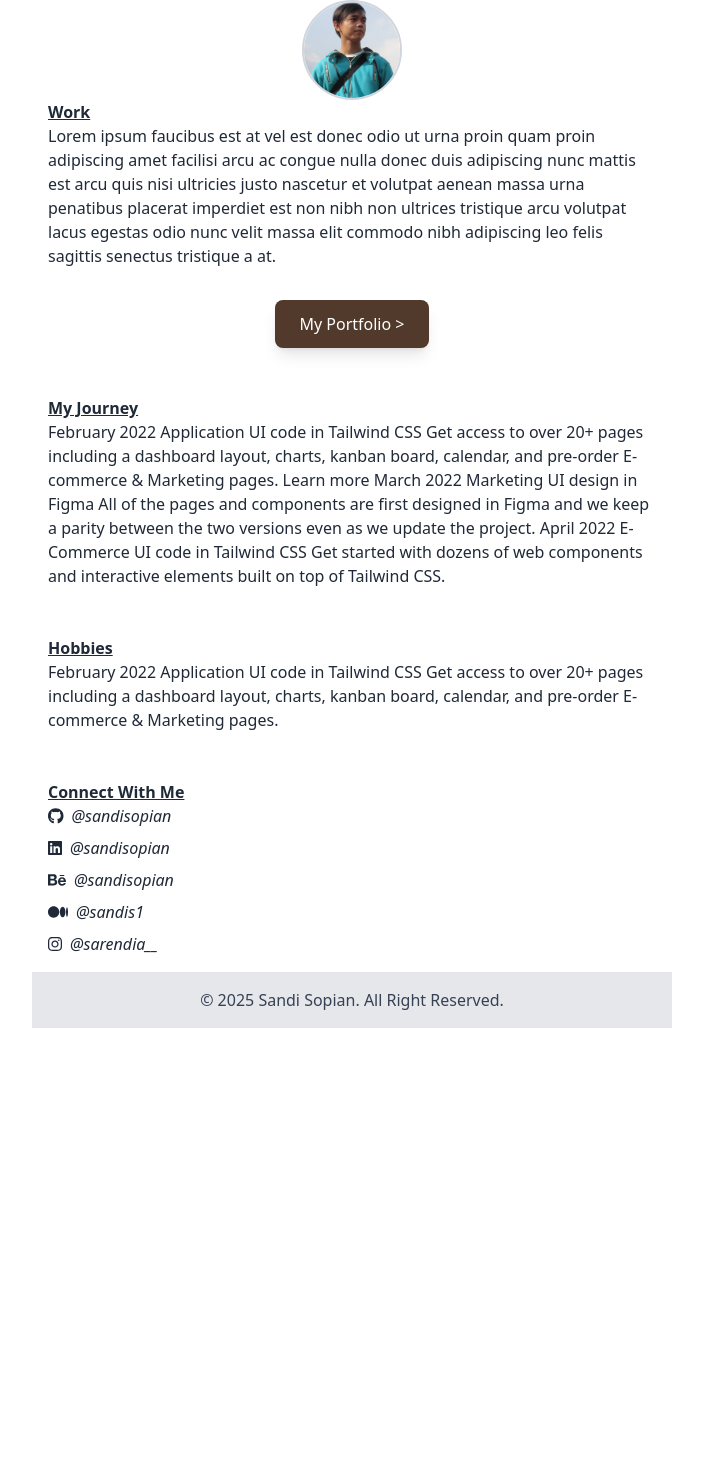
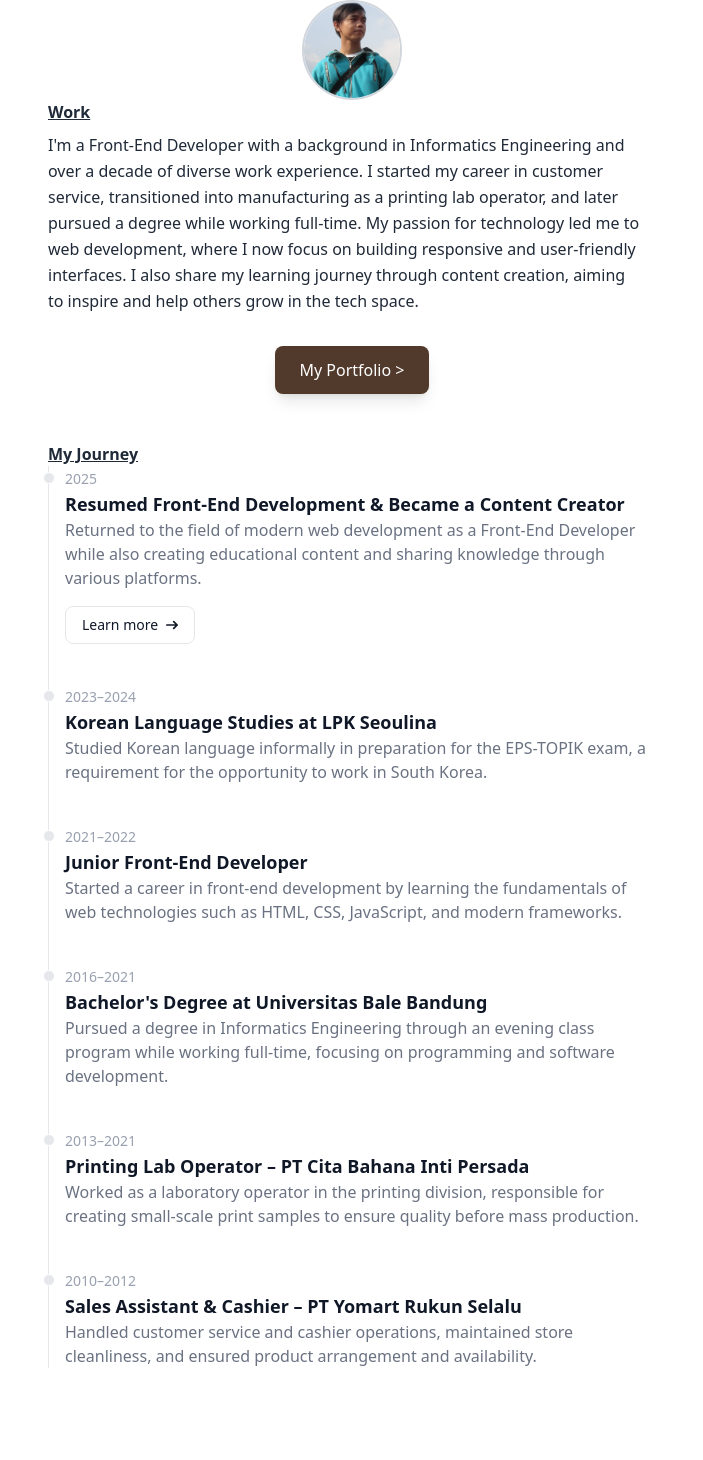
Before and after one commit to SandiSopian/new-portfolio-v3, a Next.js app: page / in a window 1280 px wide. Shown: the part 576-2036 px from the top of the page, without its empty margins (288-991 px from the left). Before the commit the page ends 1604 px from the top, so only its background shows below. Built offline with nearby package versions, Linux system fonts and the light colour scheme.

Commit message:
Fix home portfolio

```diff
--- a/app/page.tsx
+++ b/app/page.tsx
@@ -11,6 +11,7 @@ import {
   faLinkedin,
   faMediumM,
 } from "@fortawesome/free-brands-svg-icons";
+import Timeline from "@/components/Timeline";
 
 export default function Home() {
   const { heroImg } = heroSection;
@@ -51,15 +52,16 @@ export default function Home() {
         </figure>
 
         <article>
-          <h3 className="font-bold underline">Work</h3>
-          <p>
-            Lorem ipsum faucibus est at vel est donec odio ut urna proin quam
-            proin adipiscing amet facilisi arcu ac congue nulla donec duis
-            adipiscing nunc mattis est arcu quis nisi ultricies justo nascetur
-            et volutpat aenean massa urna penatibus placerat imperdiet est non
-            nibh non ultrices tristique arcu volutpat lacus egestas odio nunc
-            velit massa elit commodo nibh adipiscing leo felis sagittis senectus
-            tristique a at.
+          <h3 className="font-bold underline mb-2">Work</h3>
+          <p className="max-w-prose leading-relaxed text-wrap">
+            I'm a Front-End Developer with a background in Informatics
+            Engineering and over a decade of diverse work experience. I started
+            my career in customer service, transitioned into manufacturing as a
+            printing lab operator, and later pursued a degree while working
+            full-time. My passion for technology led me to web development,
+            where I now focus on building responsive and user-friendly
+            interfaces. I also share my learning journey through content
+            creation, aiming to inspire and help others grow in the tech space.
           </p>
         </article>
 
@@ -70,79 +72,44 @@ export default function Home() {
 
       <section className="journey-section p-4 mt-4">
         <h3 className="font-bold underline">My Journey</h3>
-        <p>
-          February 2022 Application UI code in Tailwind CSS Get access to over
-          20+ pages including a dashboard layout, charts, kanban board,
-          calendar, and pre-order E-commerce & Marketing pages. Learn more March
-          2022 Marketing UI design in Figma All of the pages and components are
-          first designed in Figma and we keep a parity between the two versions
-          even as we update the project. April 2022 E-Commerce UI code in
-          Tailwind CSS Get started with dozens of web components and interactive
-          elements built on top of Tailwind CSS.
-        </p>
+        <div>
+          <Timeline />
+        </div>
       </section>
 
       <section className="hobbies-section p-4 mt-4">
         <h3 className="font-bold underline">Hobbies</h3>
         <p>
-          February 2022 Application UI code in Tailwind CSS Get access to over
-          20+ pages including a dashboard layout, charts, kanban board,
-          calendar, and pre-order E-commerce & Marketing pages.
+          Gaming, Watching Movies, Reading Books, Music, Coding and Writing.
         </p>
       </section>
 
       <section className="socmed-section p-4 mt-4">
-        <h3 className="font-bold underline">Connect With Me</h3>
-        <address className="flex flex-col items-start gap-2">
-          <Link
-            href={github}
-            target="_blank"
-            rel="noopener noreferrer"
-            className="flex items-center"
-          >
-            <FontAwesomeIcon icon={faGithub} />
-            <span className="ml-2">@sandisopian</span>
-          </Link>
+        <div>
+          <h3 className="font-bold underline mb-4">Connect With Me</h3>
+        </div>
 
-          <Link
-            href={linkedin}
-            target="_blank"
-            rel="noopener noreferrer"
-            className="flex items-center"
-          >
-            <FontAwesomeIcon icon={faLinkedin} />
-            <span className="ml-2">@sandisopian</span>
-          </Link>
-
-          <Link
-            href={behance}
-            target="_blank"
-            rel="noopener noreferrer"
-            className="flex items-center"
-          >
-            <FontAwesomeIcon icon={faBehance} />
-            <span className="ml-2">@sandisopian</span>
-          </Link>
-
-          <Link
-            href={medium}
-            target="_blank"
-            rel="noopener noreferrer"
-            className="flex items-center"
-          >
-            <FontAwesomeIcon icon={faMediumM} />
-            <span className="ml-2">@sandis1</span>
-          </Link>
-
-          <Link
-            href={instagram}
-            target="_blank"
-            rel="noopener noreferrer"
-            className="flex items-center"
-          >
-            <FontAwesomeIcon icon={faInstagram} />
-            <span className="ml-2">@sarendia__</span>
-          </Link>
+        <address className="flex flex-col gap-3 not-italic">
+          {[
+            { href: github, icon: faGithub, name: "@sandisopian" },
+            { href: linkedin, icon: faLinkedin, name: "@sandisopian" },
+            { href: behance, icon: faBehance, name: "@sandisopian" },
+            { href: medium, icon: faMediumM, name: "@sandis1" },
+            { href: instagram, icon: faInstagram, name: "@sarendia__" },
+          ].map((item, i) => (
+            <div key={i} className="flex items-center">
+              <FontAwesomeIcon icon={item.icon} className="w-5 h-5" />
+              <Link
+                href={item.href}
+                target="_blank"
+                rel="noopener noreferrer"
+                className="ml-2 relative inline-block group"
+              >
+                <span>{item.name}</span>
+                <span className="absolute left-0 -bottom-0.5 w-0 h-0.5 bg-sky-600 transition-all duration-500 group-hover:w-full"></span>
+              </Link>
+            </div>
+          ))}
         </address>
       </section>
     </main>
--- a/components/Footer.tsx
+++ b/components/Footer.tsx
@@ -2,7 +2,7 @@ import React from "react";
 
 const Footer = () => {
   return (
-    <footer className="mx-auto p-4 text-center bg-gray-200 text-gray-700">
+    <footer className="mx-auto p-4 text-center bg-gray-200 dark:bg-black text-gray-700 dark:text-white">
       © 2025 Sandi Sopian. All Right Reserved.
     </footer>
   );
--- a/components/Nav/Navbar.tsx
+++ b/components/Nav/Navbar.tsx
@@ -13,7 +13,7 @@ const Navbar = () => {
   return (
     <div>
       {/* Navbar Utama */}
-      <nav className="p-4 flex items-center justify-between relative z-50 bg-white shadow-md">
+      <nav className="p-4 flex items-center justify-between relative z-50 bg-white dark:bg-black shadow-md">
         {/* Logo */}
         <div className="flex items-center">
           <Image
@@ -28,7 +28,7 @@ const Navbar = () => {
 
         {/* NavLink (Mobile) */}
         <div
-          className={`absolute top-20 right-4 w-56 bg-white shadow-lg rounded-md px-4 flex flex-col gap-4 transition-all duration-300 ease-in-out origin-top-right md:hidden ${
+          className={`absolute top-20 right-4 w-56 bg-white dark:bg-black shadow-lg rounded-md px-4 flex flex-col gap-4 transition-all duration-300 ease-in-out origin-top-right md:hidden ${
             open
               ? "opacity-100 scale-100"
               : "opacity-0 scale-0 pointer-events-none"
--- /dev/null
+++ b/components/Timeline.tsx
@@ -0,0 +1,95 @@
+import React from "react";
+
+const timelineItems = [
+  {
+    date: "2025",
+    title: "Resumed Front-End Development & Became a Content Creator",
+    description:
+      "Returned to the field of modern web development as a Front-End Developer while also creating educational content and sharing knowledge through various platforms.",
+    link: "#",
+    hasLink: true,
+  },
+  {
+    date: "2023–2024",
+    title: "Korean Language Studies at LPK Seoulina",
+    description:
+      "Studied Korean language informally in preparation for the EPS-TOPIK exam, a requirement for the opportunity to work in South Korea.",
+    hasLink: false,
+  },
+  {
+    date: "2021–2022",
+    title: "Junior Front-End Developer",
+    description:
+      "Started a career in front-end development by learning the fundamentals of web technologies such as HTML, CSS, JavaScript, and modern frameworks.",
+    hasLink: false,
+  },
+  {
+    date: "2016–2021",
+    title: "Bachelor's Degree at Universitas Bale Bandung",
+    description:
+      "Pursued a degree in Informatics Engineering through an evening class program while working full-time, focusing on programming and software development.",
+    hasLink: false,
+  },
+  {
+    date: "2013–2021",
+    title: "Printing Lab Operator – PT Cita Bahana Inti Persada",
+    description:
+      "Worked as a laboratory operator in the printing division, responsible for creating small-scale print samples to ensure quality before mass production.",
+    hasLink: false,
+  },
+  {
+    date: "2010–2012",
+    title: "Sales Assistant & Cashier – PT Yomart Rukun Selalu",
+    description:
+      "Handled customer service and cashier operations, maintained store cleanliness, and ensured product arrangement and availability.",
+    hasLink: false,
+  },
+];
+
+const Timeline = () => {
+  return (
+    <div>
+      <ol className="relative border-s border-gray-200 dark:border-gray-700">
+        {timelineItems.map((item, index) => (
+          <li key={index} className="mb-10 ms-4">
+            <div className="absolute w-3 h-3 bg-gray-200 rounded-full mt-1.5 -start-1.5 border border-white dark:border-gray-900 dark:bg-gray-700" />
+            <time className="mb-1 text-sm font-normal leading-none text-gray-400 dark:text-gray-500">
+              {item.date}
+            </time>
+            <h3 className="text-lg font-semibold text-gray-900 dark:text-white">
+              {item.title}
+            </h3>
+            <p className="text-base font-normal text-gray-500 dark:text-gray-400 mb-4">
+              {item.description}
+            </p>
+            {item.hasLink && (
+              <a
+                href={item.link}
+                className="inline-flex items-center px-4 py-2 text-sm font-medium text-gray-900 bg-white border border-gray-200 rounded-lg hover:bg-gray-100 hover:text-blue-700 focus:z-10 focus:ring-4 focus:outline-none focus:ring-gray-100 focus:text-blue-700 dark:bg-gray-800 dark:text-gray-400 dark:border-gray-600 dark:hover:text-white dark:hover:bg-gray-700 dark:focus:ring-gray-700"
+              >
+                Learn more
+                <svg
+                  className="w-3 h-3 ms-2 rtl:rotate-180"
+                  aria-hidden="true"
+                  xmlns="http://www.w3.org/2000/svg"
+                  fill="none"
+                  viewBox="0 0 14 10"
+                >
+                  <path
+                    stroke="currentColor"
+                    strokeLinecap="round"
+                    strokeLinejoin="round"
+                    strokeWidth="2"
+                    d="M1 5h12m0 0L9 1m4 4L9 9"
+                  />
+                </svg>
+              </a>
+            )}
+          </li>
+        ))}
+      </ol>
+    </div>
+  );
+};
+
+export default Timeline;
```
